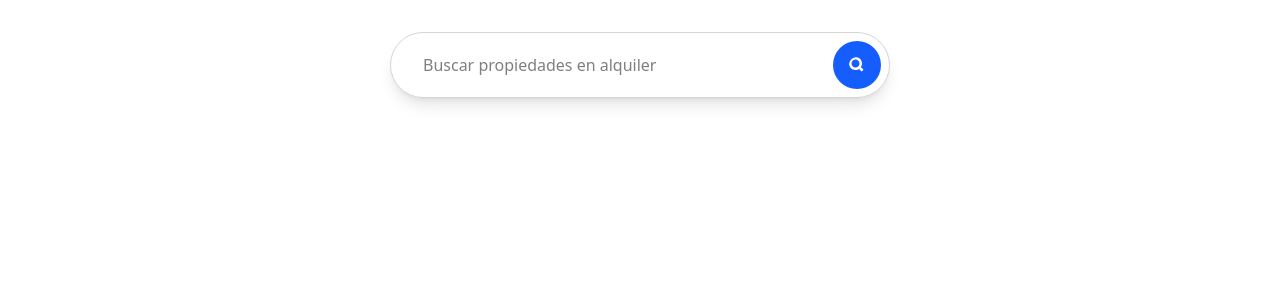
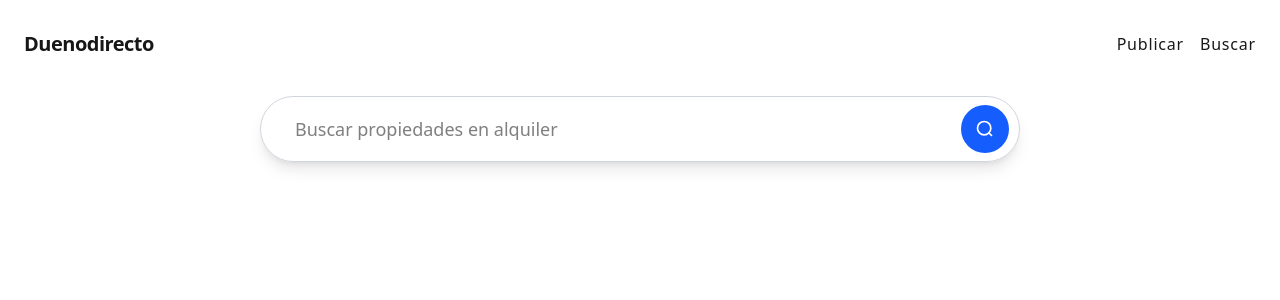
Before and after one commit to Chrono-devs/alquileres-fe, a React app: page / in a window 1280 px wide. Shown: the top 300 px of the page. Built offline with nearby package versions, Linux system fonts and the light colour scheme; the HTML template or start-up script is replaced by a standard one.

Commit message:
Refactor SearchRent component and implement MainNavbar; update Home and MainLayout for new structure

```diff
--- /dev/null
+++ b/src/components/features/MainNavbar.jsx
@@ -0,0 +1,41 @@
+import { Link } from 'react-router-dom';
+
+const MainNavbar = () => {
+	return (
+		<nav
+			className="fixed top-0 left-0 w-full h-22 z-50 bg-white/80 backdrop-blur supports-[backdrop-filter]:bg-white/60"
+			role="navigation"
+			aria-label="Main navigation"
+		>
+			<div className="mx-auto max-w-7xl h-full px-4 sm:px-6 flex items-center justify-between gap-6">
+				{/* Left actions */}
+				<div className="select-none">
+					<Link
+						to="/"
+						className="text-xl font-semibold tracking-tight text-neutral-900"
+					>
+						Duenodirecto
+					</Link>
+				</div>
+				<div className="flex items-center gap-4">
+					<Link
+						to="/publicar"
+						className="text-md font-medium tracking-wider text-black/90 hover:text-black focus-visible:outline-none rounded-sm transition-colors"
+					>
+						Publicar
+					</Link>
+					<Link
+						to="/buscar"
+						className="text-md font-medium tracking-wider text-black/90 hover:text-black focus-visible:outline-none rounded-sm transition-colors"
+					>
+						Buscar
+					</Link>
+				</div>
+
+				{/* Right logo */}
+			</div>
+		</nav>
+	);
+};
+
+export default MainNavbar;
--- /dev/null
+++ b/src/components/features/SearchRent.jsx
@@ -0,0 +1,14 @@
+import { FiSearch } from "react-icons/fi";
+
+const SearchRent = () => {
+    return (
+        <form action="#" method="GET" className="flex w-full px-2.5 py-2 min-x-[300px] md:min-w-[760px] sm:min-w-[600px] mx-auto shadow-lg border border-gray-300 rounded-full overflow-hidden">
+            <input type="text" className="flex-grow px-6 text-lg focus:outline-none" required placeholder="Buscar propiedades en alquiler" />
+            <button type="submit" className="w-12 h-12 flex items-center justify-center rounded-full bg-blue-600 text-white hover:bg-blue-700 transition-colors cursor-pointer">
+                <FiSearch size={20} className="rounded-full" />
+            </button>
+        </form>
+    );
+}
+
+export default SearchRent;
--- a/src/components/sections/SearchRent.jsx
+++ /dev/null
@@ -1,14 +0,0 @@
-import { FaSearch } from "react-icons/fa";
-
-const SearchRent = () => {
-    return (
-        <form action="#" method="GET" className="flex w-full p-2 min-w-[500px] mx-auto shadow-lg border border-gray-300 rounded-full overflow-hidden">
-            <input type="text" className="flex-grow px-6 focus:outline-none" placeholder="Buscar propiedades en alquiler" />
-            <button type="submit" className="w-12 h-12 flex items-center justify-center rounded-full bg-blue-600 text-white">
-                <FaSearch className="rounded-full" />
-            </button>
-        </form>
-    );
-}
-
-export default SearchRent;
--- a/src/layouts/MainLayout.jsx
+++ b/src/layouts/MainLayout.jsx
@@ -1,10 +1,15 @@
-import { Outlet, Link } from 'react-router-dom';
+import { Outlet } from 'react-router-dom';
+import MainNavbar from '@/components/features/MainNavbar.jsx';
 
 // Layout principal para la app pública / landing
 const MainLayout = () => {
   return (
     <div className="min-h-screen flex flex-col">
-      <Outlet />
+      <MainNavbar />
+      {/* Offset para que el contenido no quede debajo del navbar fijo (h-16) */}
+      <div className="pt-16 flex-1 flex flex-col">
+        <Outlet />
+      </div>
     </div>
   );
 };
--- a/src/pages/Home.jsx
+++ b/src/pages/Home.jsx
@@ -1,10 +1,10 @@
-import SearchRent from "@/components/sections/SearchRent";
+import SearchRent from "@/components/features/SearchRent";
 
 const Home = () => {
 
   // Página del usuario comun
   return (
-    <section className="max-w-5xl mx-auto p-8">
+    <section className="max-w-5xl mx-auto py-8">
       <SearchRent />
     </section>
   );
```
